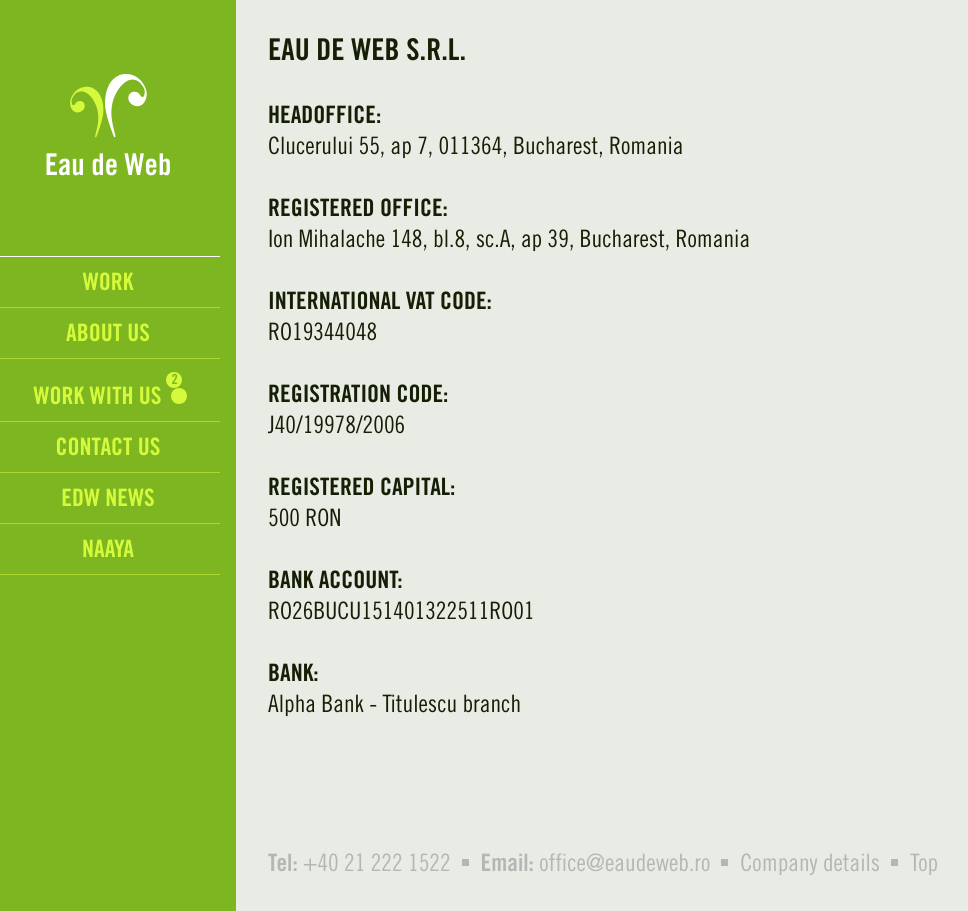
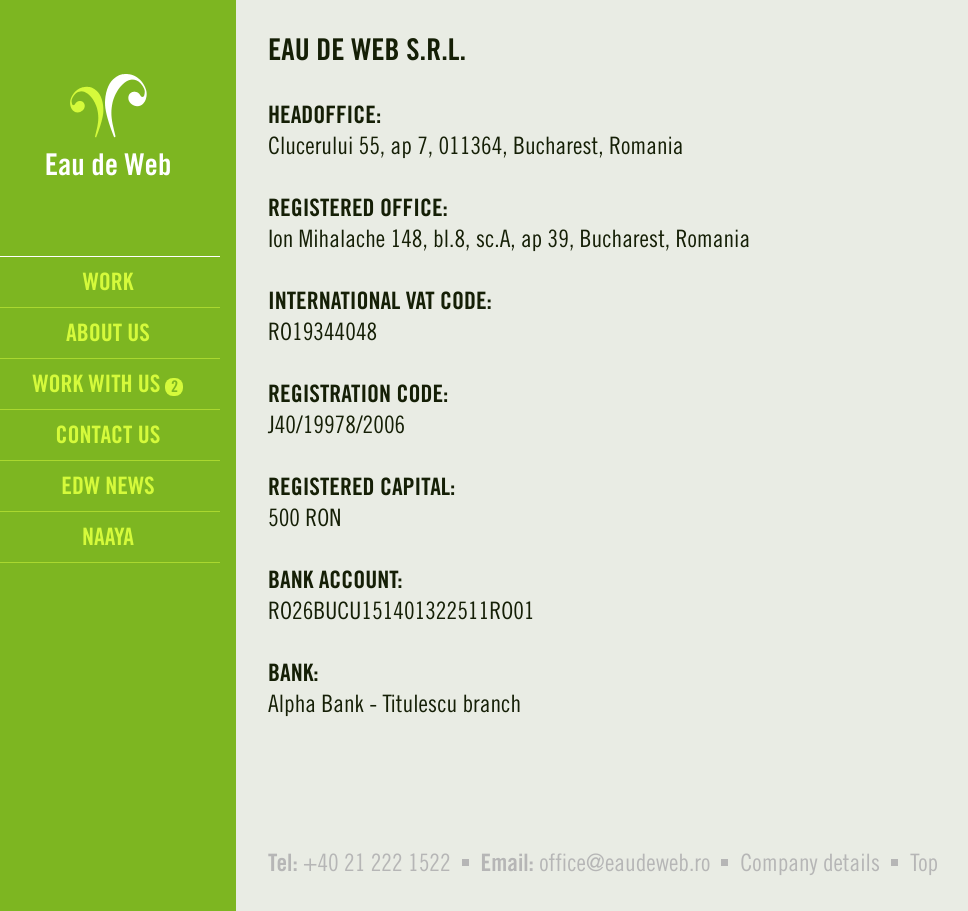
Before and after one commit to eaudeweb/eaudeweb.github.com, a Jekyll site: the page built from company.markdown, in a window 1280 px wide. Shown: the whole page, without its empty margins (20-988 px from the left). Built offline with Jekyll 4.4.1, drawn with Linux system fonts in a browser that asks for light colours; nearby versions of some CDN libraries.

Commit message:
menu notification

```diff
--- a/_layouts/base.html
+++ b/_layouts/base.html
@@ -59,7 +59,7 @@
           <li {% if current-section == section_id %}
               class="selected"{% endif %}>
             <a href="/#{{ section_id }}"
-               title="{{ section.title }}">{{ menu-label }}{% if section_id contains 'work-with-us' %}<span>2<span>{% endif %}</a></li>
+               title="{{ section.title }}">{{ menu-label }}{% if section_id contains 'work-with-us' %}<span>2</span>{% endif %}</a></li>
         {% endfor %}
 
       </ul>
--- a/style.css
+++ b/style.css
@@ -304,12 +304,12 @@
                 header a span
                 {
                     background:#d5fa3b;
-                    width:16px;
-                    height:16px;
+                    width:18px;
+                    height:18px;
                     border-radius:8px;
                     color:#7db621;
-                    font-size:14px;
-                    line-height:16px;
+                    font-size:16px;
+                    line-height:18px;
                     display:inline-block;
                     margin-left:5px;
                 }
```
